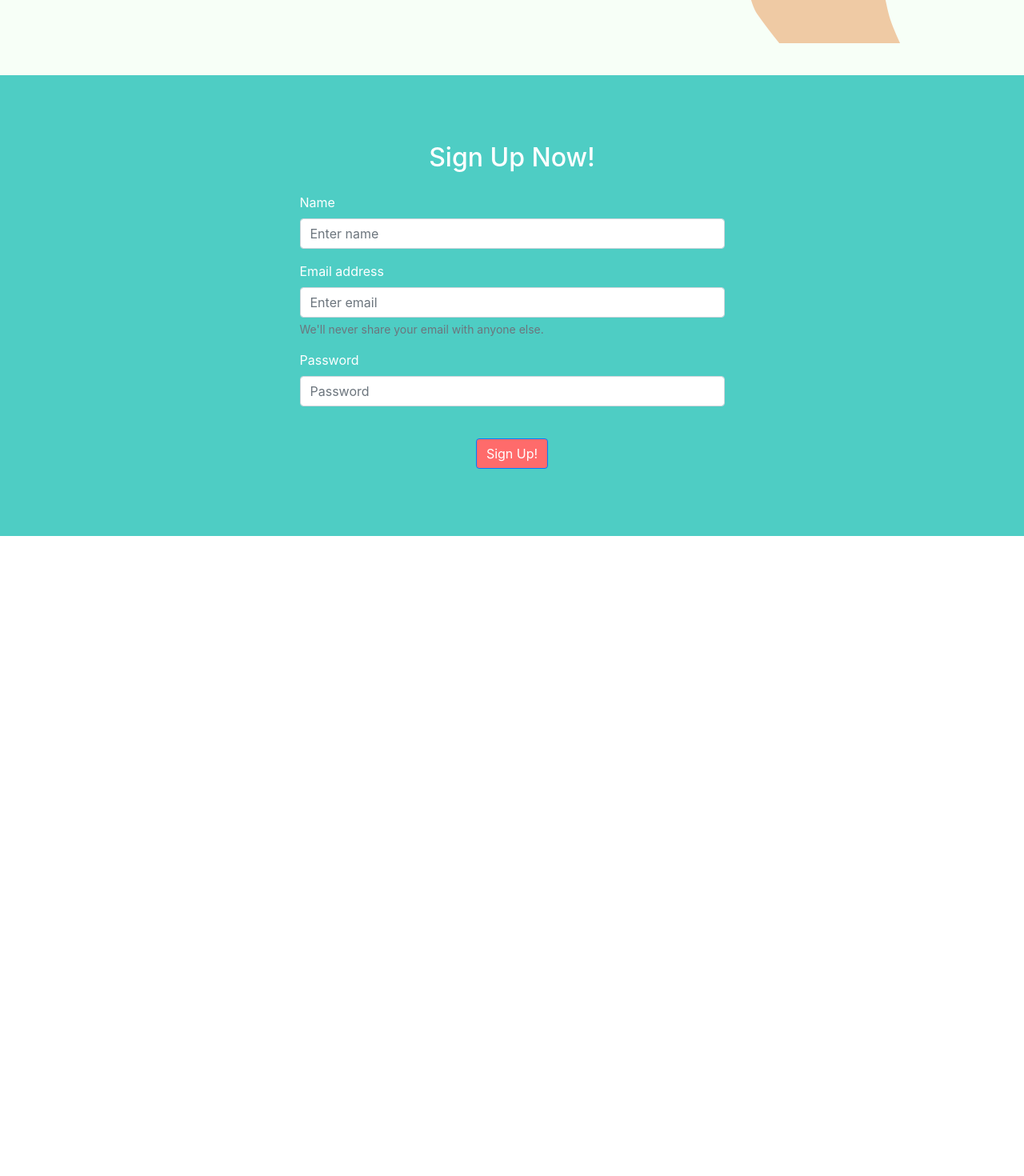
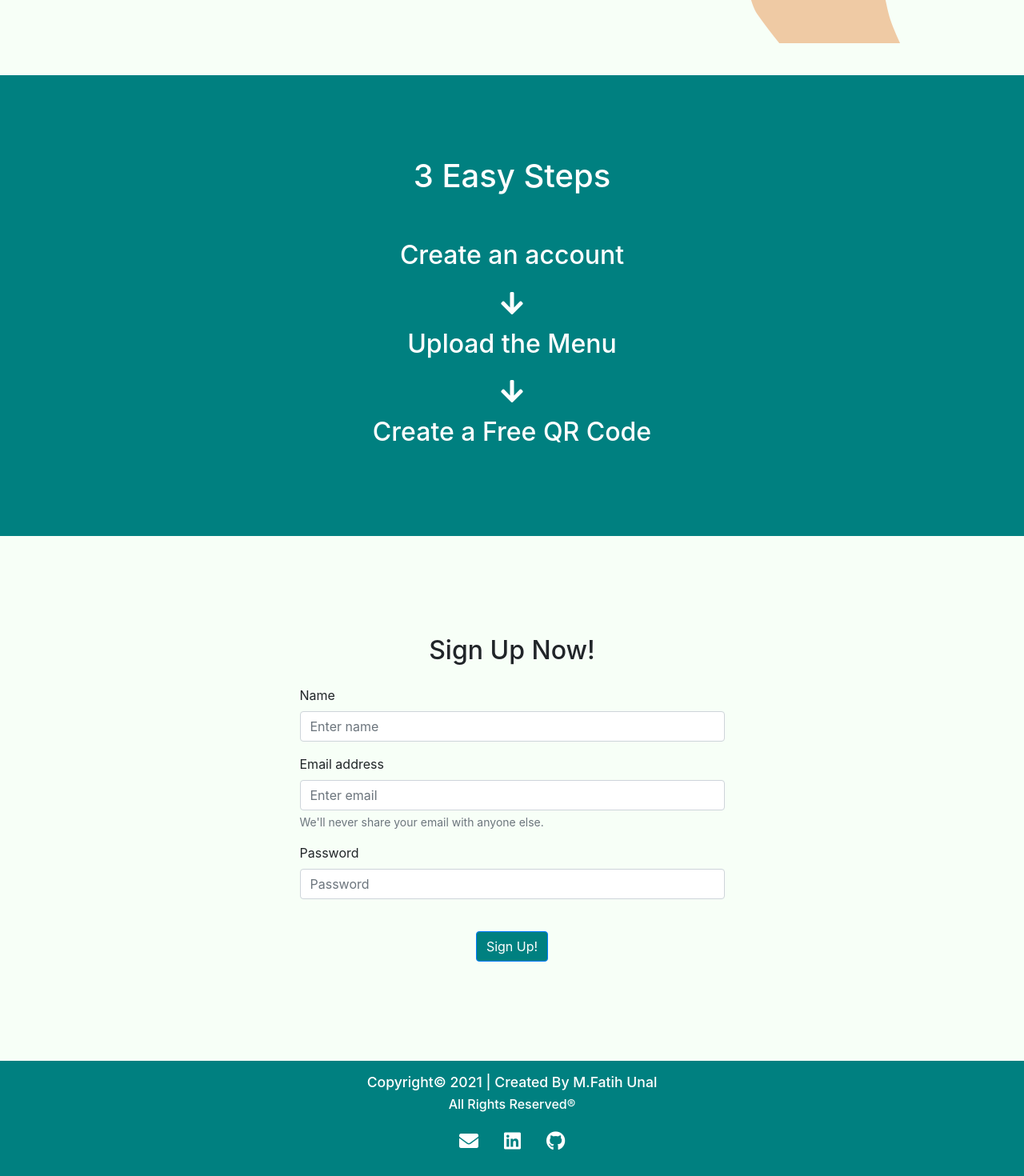
Before and after one commit to munal92/QR-Menu-FE, a React (Create React App) app: page / in a window 1280 px wide. Shown: the part 698-2168 px from the top of the page at 80% size. Before the commit the page ends 1368 px from the top, so only its background shows below. Built offline with nearby package versions, Linux system fonts and the light colour scheme.

Commit message:
added form feedback

```diff
--- a/src/App.js
+++ b/src/App.js
@@ -6,6 +6,7 @@ import PrivateRoute from "./components/PrivateRoute";
 import { Switch, Route, useHistory } from "react-router-dom";
 import UploadPage from "./components/UploadPage";
 import QRPage from "./components/QRPage";
+import Footer from "./components/Footer";
 function App() {
   const history = useHistory();
   const [urlLink, setUrlLink] = useState({
@@ -16,16 +17,25 @@ function App() {
     fileName: "",
     title: "",
   });
+  const [hideFooter, setHideFooter] = useState(false);
 
-  // useEffect(() => {
-  //   const token = window.localStorage.getItem("StayLogIN");
+  useEffect(() => {
+    const token = window.localStorage.getItem("StayLogIN");
+    //console.log("app.js token 92", token);
 
-  //   if (token === "true") {
-  //     history.push("/user");
-  //   } else {
-  //     window.localStorage.removeItem("token");
-  //     //  history.push("/");
-  //   }
+    if (token == "false") {
+      window.localStorage.clear();
+    }
+  }, []);
+
+  // const token = window.localStorage.getItem("StayLogIN");
+
+  // if (token === "true") {
+  //   history.push("/user");
+  // } else {
+  //   window.localStorage.removeItem("token");
+  //   //  history.push("/");
+  // }
   // }, []);
   return (
     <>
@@ -38,6 +48,8 @@ function App() {
           path="/user/qrcode"
           urlLink={urlLink}
           setUrlLink={setUrlLink}
+          hideFooter={hideFooter}
+          setHideFooter={setHideFooter}
           component={QRPage}
         />
         <PrivateRoute
@@ -51,6 +63,8 @@ function App() {
           <Home />
         </Route>
       </Switch>
+
+      <Footer hideFooter={hideFooter} />
     </>
   );
 }
--- /dev/null
+++ b/src/components/Footer.js
@@ -0,0 +1,38 @@
+import React from "react";
+
+const Footer = (props) => {
+  return (
+    <section style={{ display: props.hideFooter ? "none" : "" }} id="footerSec">
+      <div className="footerWrapper">
+        <h4>Copyright&copy; 2021 | Created By M.Fatih Unal </h4>
+        <h6>All Rights Reserved&reg;</h6>
+        <div className="socialMed_cont">
+          <a
+            href="mailto:fatihissf0@gmail.com"
+            target="_blank"
+            rel="noopener noreferrer"
+          >
+            <i style={{ margin: "1rem" }} className="fas fa-envelope"></i>
+          </a>
+
+          <a
+            href="https://www.linkedin.com/in/munal92/"
+            target="_blank"
+            rel="noopener noreferrer"
+          >
+            <i style={{ margin: "1rem" }} className="fab fa-linkedin"></i>
+          </a>
+          <a
+            href="https://github.com/munal92"
+            target="_blank"
+            rel="noopener noreferrer"
+          >
+            <i style={{ margin: "1rem" }} className="fab fa-github"></i>
+          </a>
+        </div>
+      </div>
+    </section>
+  );
+};
+
+export default Footer;
--- a/src/components/Home.js
+++ b/src/components/Home.js
@@ -2,6 +2,7 @@ import React from "react";
 import SignUpForm from "./SignUpForm.js";
 import { Container, Row, Col, Button, Image } from "react-bootstrap";
 import phoneImg from "../img/phoneHe.png";
+import MidSection from "./MidSection.js";
 
 const Home = () => {
   return (
@@ -17,7 +18,7 @@ const Home = () => {
                 Quick.Simple.Free.
               </Row>
               <Row className="homeButtonCont align-items-center mt-5">
-                <Button href="#signupF" size="lg" variant="warning">
+                <Button href="#signupF" size="lg" variant="teal1">
                   Sign Up
                 </Button>{" "}
               </Row>
@@ -28,7 +29,7 @@ const Home = () => {
           </Row>
         </Container>
       </div>
-
+      <MidSection />
       <SignUpForm />
     </>
   );
--- a/src/components/Login.js
+++ b/src/components/Login.js
@@ -65,6 +65,11 @@ const Login = () => {
         .catch((err) => {
           console.log(err);
           isSetCredentials(false);
+          setVibrate({ clsName: "error" });
+
+          setTimeout(() => {
+            setVibrate({ clsName: "" });
+          }, 1000);
         });
     } else {
       setVibrate({ clsName: "error" });
--- /dev/null
+++ b/src/components/MidSection.js
@@ -0,0 +1,31 @@
+import React from "react";
+import { Form, Button, Container, Row, Col } from "react-bootstrap";
+const MidSection = () => {
+  return (
+    <div className="MidSecHero ">
+      <Container className="p-4">
+        <Row className="justify-content-center mb-5">
+          <h1>3 Easy Steps</h1>{" "}
+        </Row>
+
+        <Row className="justify-content-center">
+          <h2>Create an account</h2>{" "}
+        </Row>
+        <Row className="justify-content-center my-3">
+          <i class="fas fa-arrow-down fa-2x"></i>
+        </Row>
+        <Row className="justify-content-center">
+          <h2>Upload the Menu</h2>{" "}
+        </Row>
+        <Row className="justify-content-center my-3">
+          <i class="fas fa-arrow-down fa-2x"></i>
+        </Row>
+        <Row className="justify-content-center text-justify">
+          <h2>Create a Free QR Code</h2>{" "}
+        </Row>
+      </Container>
+    </div>
+  );
+};
+
+export default MidSection;
--- a/src/components/QRPage.js
+++ b/src/components/QRPage.js
@@ -1,4 +1,4 @@
-import React, { useState } from "react";
+import React, { useEffect, useState } from "react";
 import QRCodeLib from "qrcode";
 import { Button, Container, Row, Col, Image } from "react-bootstrap";
 const QRPage = (props) => {
@@ -9,10 +9,11 @@ const QRPage = (props) => {
 
   function handlePrint() {
     setPrintPageStatus(true);
-
+    props.setHideFooter(true);
     setTimeout(() => {
       window.print();
       setPrintPageStatus(false);
+      props.setHideFooter(false);
     }, 2000);
   }
 
--- a/src/components/SignUpForm.js
+++ b/src/components/SignUpForm.js
@@ -10,17 +10,12 @@ const SignUpForm = () => {
       password: "",
     },
   });
-
+  const [isCredentials, isSetCredentials] = useState(true);
   const history = useHistory();
-  const [show, setShow] = useState(true);
 
   const [vibrate, setVibrate] = useState({
     clsName: "",
   });
-  const handleClose = () => {
-    setShow(false);
-    history.push("/");
-  };
 
   const handleChange = (e) => {
     e.persist();
@@ -44,14 +39,25 @@ const SignUpForm = () => {
       axiosWithAuth()
         .post("/api/auth/signup", signUpForm.credientials)
         .then((res) => {
+          console.log("SIGNUP", res.data);
           window.localStorage.setItem("token", res.data.token);
 
           window.localStorage.setItem("StayLogIN", false);
 
           window.localStorage.setItem("userEmail", res.data.email);
-          history.push("/user");
+          setTimeout(() => {
+            history.push("/user");
+          }, 2000);
         })
-        .catch((err) => console.log(err));
+        .catch((err) => {
+          console.log(err);
+          isSetCredentials(false);
+          setVibrate({ clsName: "error" });
+
+          setTimeout(() => {
+            setVibrate({ clsName: "" });
+          }, 1000);
+        });
     } else {
       setVibrate({ clsName: "error" });
 
@@ -69,6 +75,13 @@ const SignUpForm = () => {
         <Row className=" justify-content-center pt-3">
           <Col md={6}>
             <Form onSubmit={submitForm} className={vibrate.clsName}>
+              {isCredentials ? (
+                ""
+              ) : (
+                <Form.Text className="alert-text-form">
+                  Email address is already taken. Please choose another one.
+                </Form.Text>
+              )}
               <Form.Group controlId="formBasicName">
                 <Form.Label id="signupF">Name</Form.Label>
                 <Form.Control
--- a/src/components/UploadPage.js
+++ b/src/components/UploadPage.js
@@ -221,7 +221,7 @@ const UploadPage = (props) => {
         </Row>
 
         <Row className=" mt-4">
-          <Col>
+          <Col sm={5}>
             <InputGroup className="mb-3">
               <InputGroup.Prepend>
                 <InputGroup.Text id="inputGroup-sizing-default">
--- a/src/scss/_custom.scss
+++ b/src/scss/_custom.scss
@@ -1,5 +1,6 @@
 $theme-colors: (
   "warning": #ffe66d,
   "success": #25d366,
+  "teal1": teal,
 );
 @import "../../node_modules/bootstrap/scss/bootstrap.scss";
--- a/src/scss/_home.scss
+++ b/src/scss/_home.scss
@@ -17,18 +17,60 @@
 }
 
 .SignupHero {
-  background-color: $turquoise;
+  background-color: $mint-cream;
+
+  min-height: 82vh;
+  display: flex;
+  flex-direction: column;
+  justify-content: center;
+  align-items: center;
+  Button {
+    background-color: teal;
+    &:hover {
+      background-color: $midnight-green;
+    }
+  }
+}
+
+.alert-text-form {
+  color: #df4759;
+}
+
+.MidSecHero {
+  background-color: teal;
   color: white;
   min-height: 72vh;
   display: flex;
   flex-direction: column;
   justify-content: center;
   align-items: center;
-  Button {
-    background-color: $tomatored;
+}
+
+/* footer  */
+#footerSec {
+  background-color: teal;
+  padding: 1rem;
+  text-align: center;
+}
+.footerWrapper {
+  color: white;
+  h4 {
+    font-size: 1.1rem;
   }
 }
+.socialMed_cont {
+  display: flex;
 
-.alert-text-form {
-  color: #df4759;
+  justify-content: center;
+  margin-top: 0.5rem;
+  font-size: 1.5rem;
 }
+.socialMed_cont a {
+  color: white;
+  text-decoration: none;
+  transform: scale(1);
+}
+.socialMed_cont a:hover {
+  color: yellowgreen;
+  transform: scale(1.2);
+}
--- a/src/scss/_mobile.scss
+++ b/src/scss/_mobile.scss
@@ -1,6 +1,7 @@
 @media (max-width: 576px) {
   .containerHeader {
     background-color: $mint-cream;
+    min-height: 72vh;
   }
   .imageCol {
     display: none;
@@ -23,4 +24,22 @@
 
 // Medium devices (tablets, 768px and up)
 @media (max-width: 767px) {
+  .containerHeader {
+    background-color: $mint-cream;
+    min-height: 72vh;
+  }
+  .imageCol {
+    display: none;
+  }
+  .titleHome {
+    display: flex;
+    justify-content: center;
+    text-align: center;
+  }
+  .homeButtonCont {
+    justify-content: center;
+  }
+  .headerSubTitle {
+    justify-content: center;
+  }
 }
--- a/src/utils/axiosWithAuth.js
+++ b/src/utils/axiosWithAuth.js
@@ -6,8 +6,8 @@ const axiosWithAuth = () => {
     headers: {
       authorization: token,
     },
-    // baseURL: "http://localhost:5000/",
-    baseURL: "https://qr-menu-mf.herokuapp.com/",
+    baseURL: "http://localhost:5000/",
+    // baseURL: "https://qr-menu-mf.herokuapp.com/",
   });
 };
 
```
